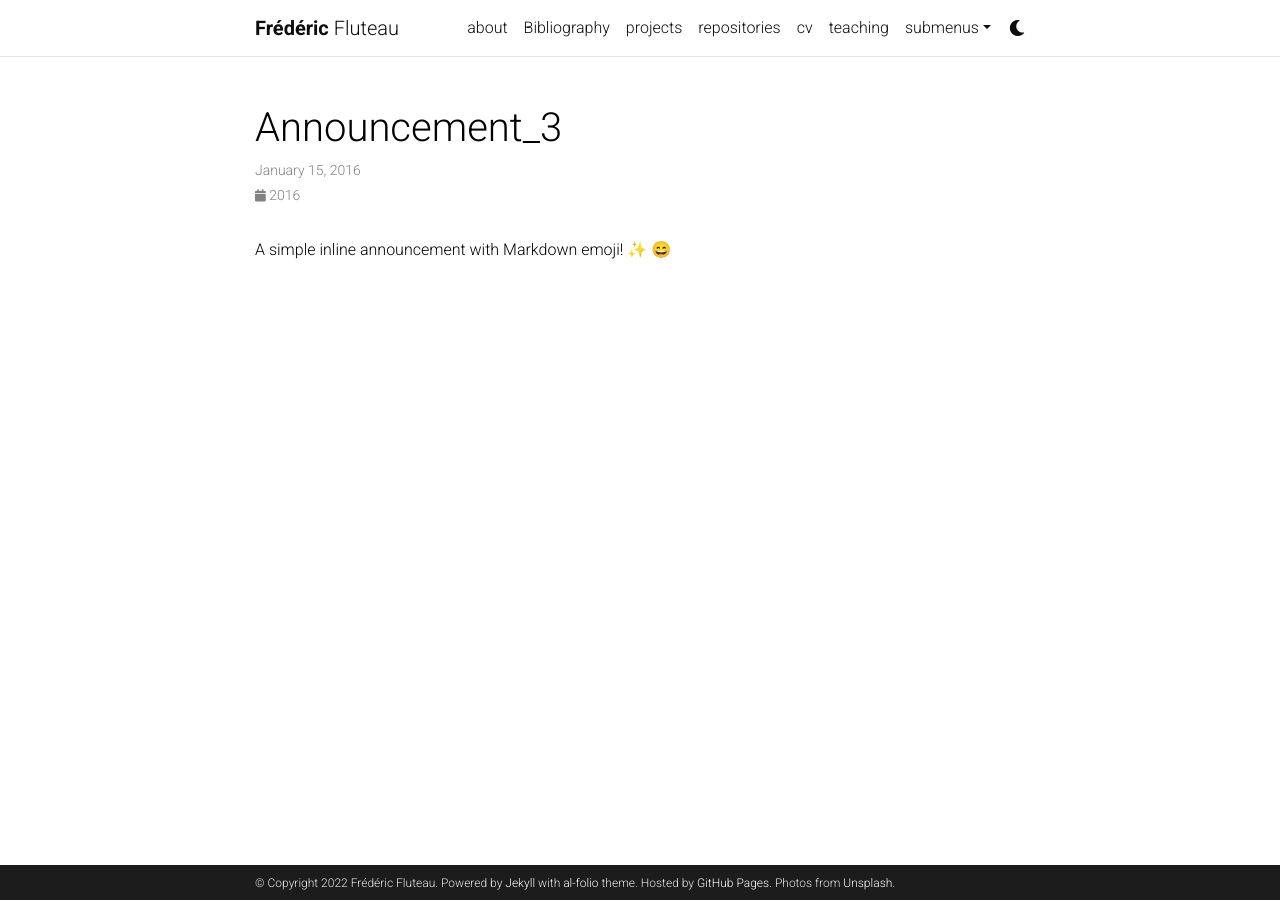
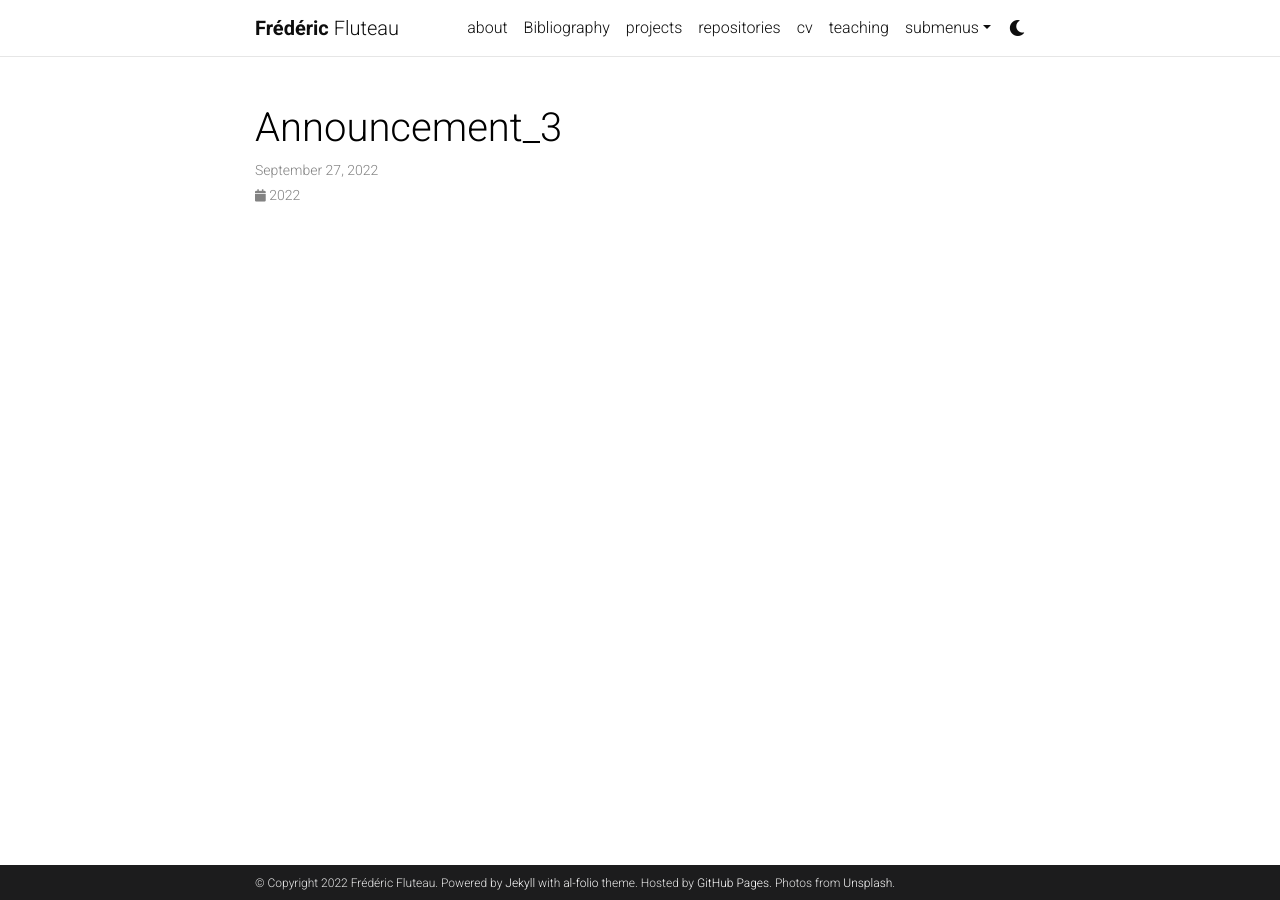
Before and after one commit to fredflut/fredflut.github.io, a Jekyll site: the page built from _news/announcement_3.md, in a window 1280 px wide. Built offline with Jekyll 4.4.1, drawn with Linux system fonts in a browser that asks for light colours; emoji names are drawn with the system emoji font; comment, search, counter and statistics services are not loaded; a style sheet for code colours, icons or effects is not loaded.

Commit message:
Update announcement_3.md

```diff
--- a/_news/announcement_3.md
+++ b/_news/announcement_3.md
@@ -1,7 +1,5 @@
 ---
 layout: post
-date: 2016-01-15 07:59:00-0400
+date: 2022-09-27 07:59:00-0400
 inline: false
 ---
-
-A simple inline announcement with Markdown emoji! :sparkles: :smile:
```
